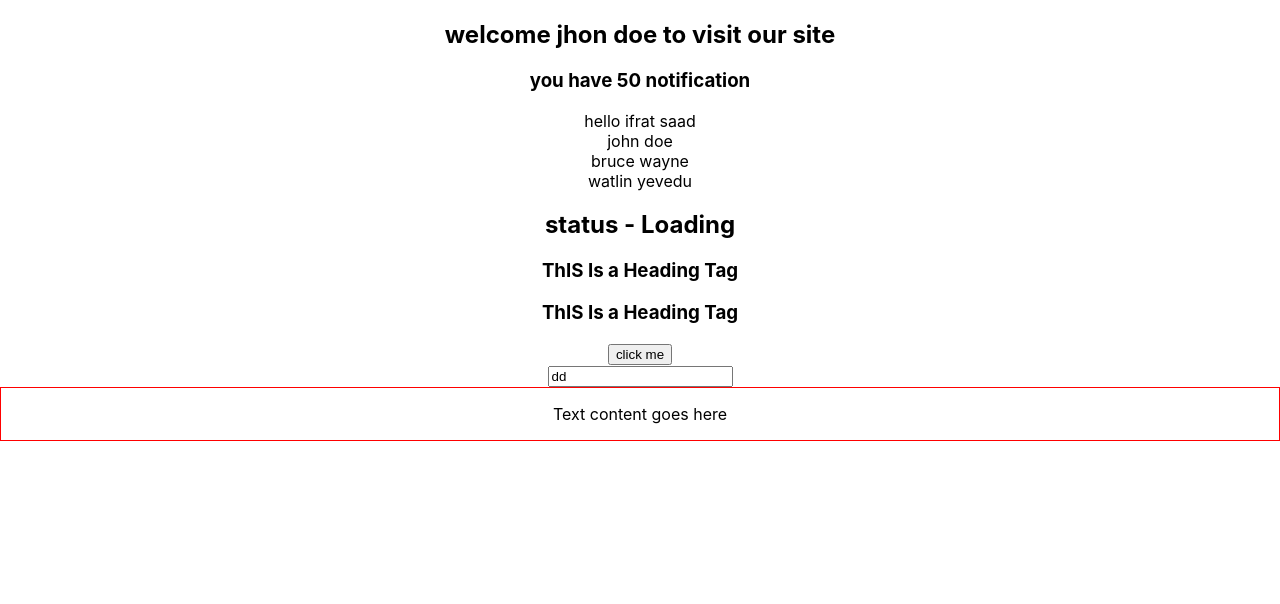
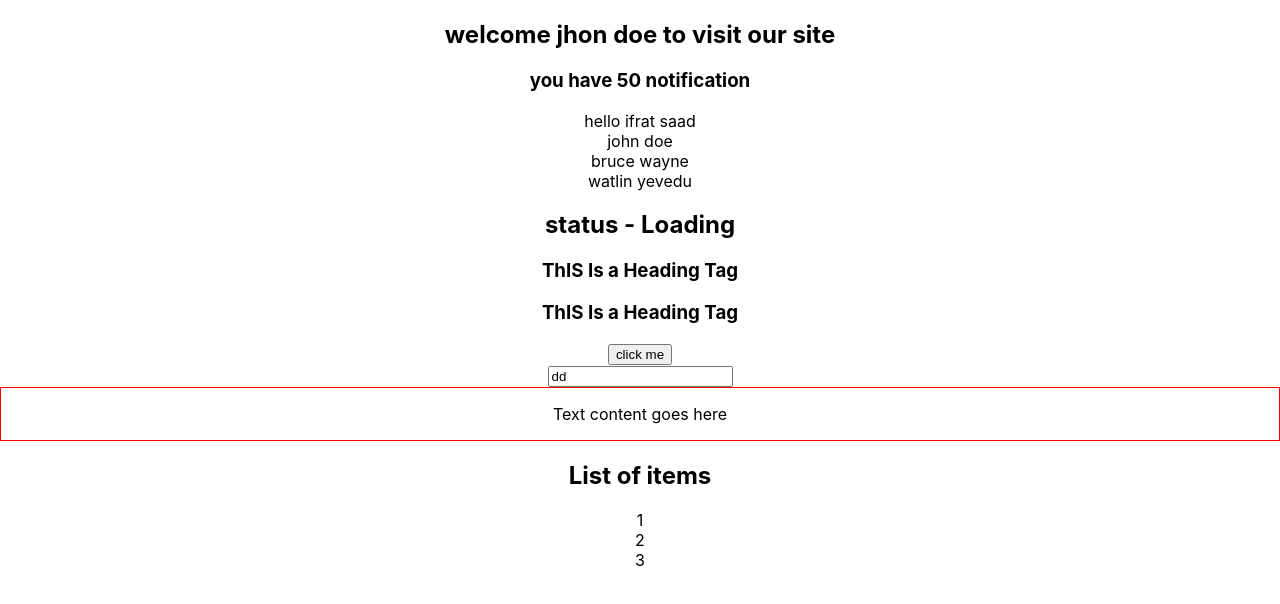
Before and after one commit to saad710/Typescript-React, a React (Create React App) app: page / in a window 1280 px wide. Shown: the top 604 px of the page. Built offline with nearby package versions, Linux system fonts and the light colour scheme.

Commit message:
generic-props

```diff
--- a/src/App.tsx
+++ b/src/App.tsx
@@ -10,6 +10,7 @@ import Oscar from './component/Oscar';
 import Button from './component/Button';
 import Input from './component/Input';
 import Container from './component/Container';
+import { List } from './component/generics/List';
 
 
 function App() {
@@ -46,6 +47,26 @@ function App() {
       <Button handleClick={(event,id) => console.log('button clicked',event,id)}></Button>
       <Input value='dd' handleChange={event => console.log(event.target.value)} />
       <Container styles={{border:"1px solid red",padding:'1rem'}}/>
+      <List
+        items={[
+          {
+            id: 1,
+            first: 'Bruce',
+            last: 'Wayne'
+          },
+          {
+            id: 2,
+            first: 'Clark',
+            last: 'Kent'
+          },
+          {
+            id: 3,
+            first: 'Princess',
+            last: 'Diana'
+          }
+        ]}
+        onClick={item => console.log(item)}
+      />
     </div>
   );
 }
--- a/src/component/auth/Private.tsx
+++ b/src/component/auth/Private.tsx
@@ -8,7 +8,7 @@ type PrivateProps = {
 
 export const Private = ({ isLoggedIn, Component }: PrivateProps) => {
   if (isLoggedIn) {
-    return <Component name='Vishwas' />
+    return <Component name='Ifrat' />
   } else {
     return <Login />
   }
--- /dev/null
+++ b/src/component/generics/List.tsx
@@ -0,0 +1,22 @@
+type ListProps<T> = {
+    items: T[]
+    onClick: (value: T) => void
+  }
+
+  export const List = <T extends { id: number }>({
+    items,
+    onClick
+  }: ListProps<T>) => {
+    return (
+      <div>
+        <h2>List of items</h2>
+        {items.map(item => {
+          return (
+            <div key={item.id} onClick={() => onClick(item)}>
+              {item.id}
+            </div>
+          )
+        })}
+      </div>
+    )
+  }
```
